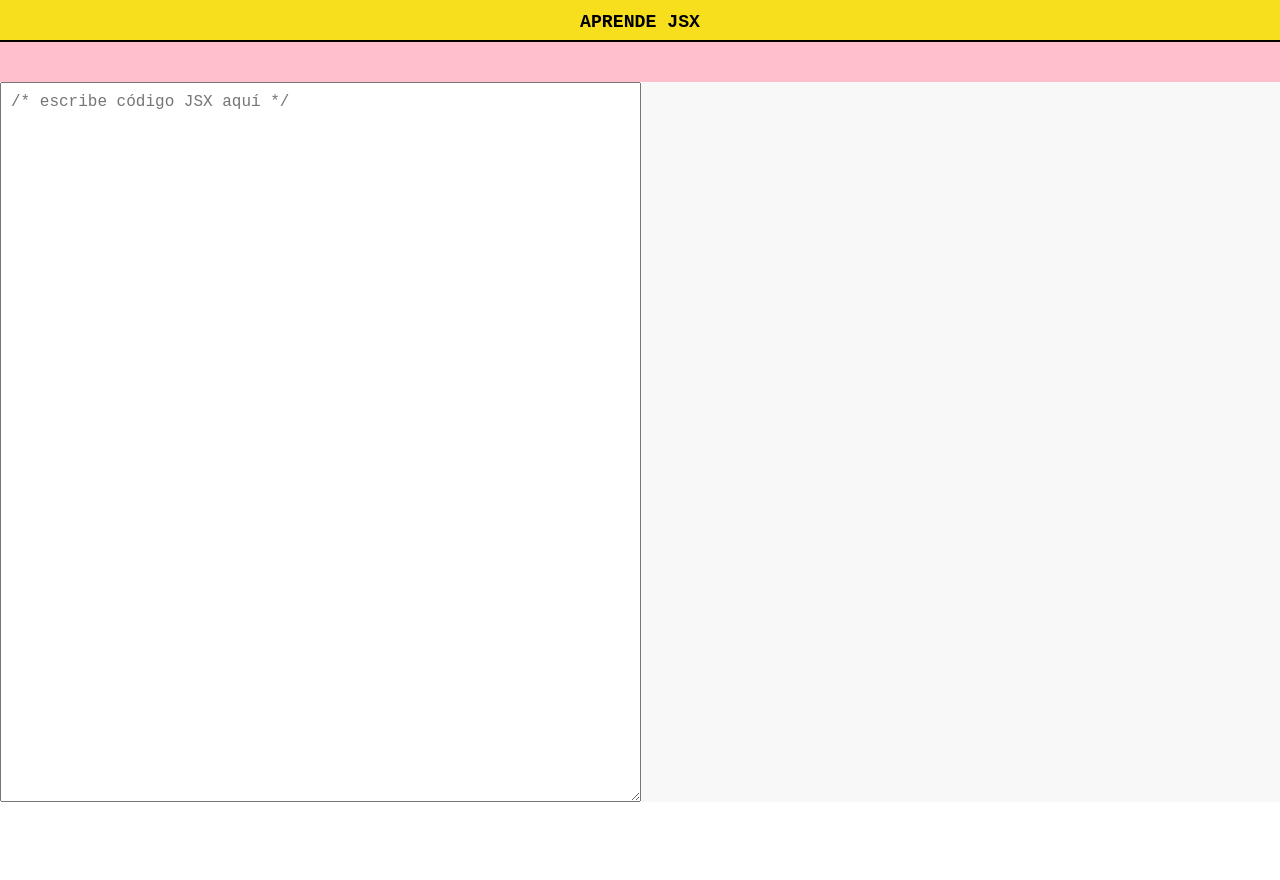
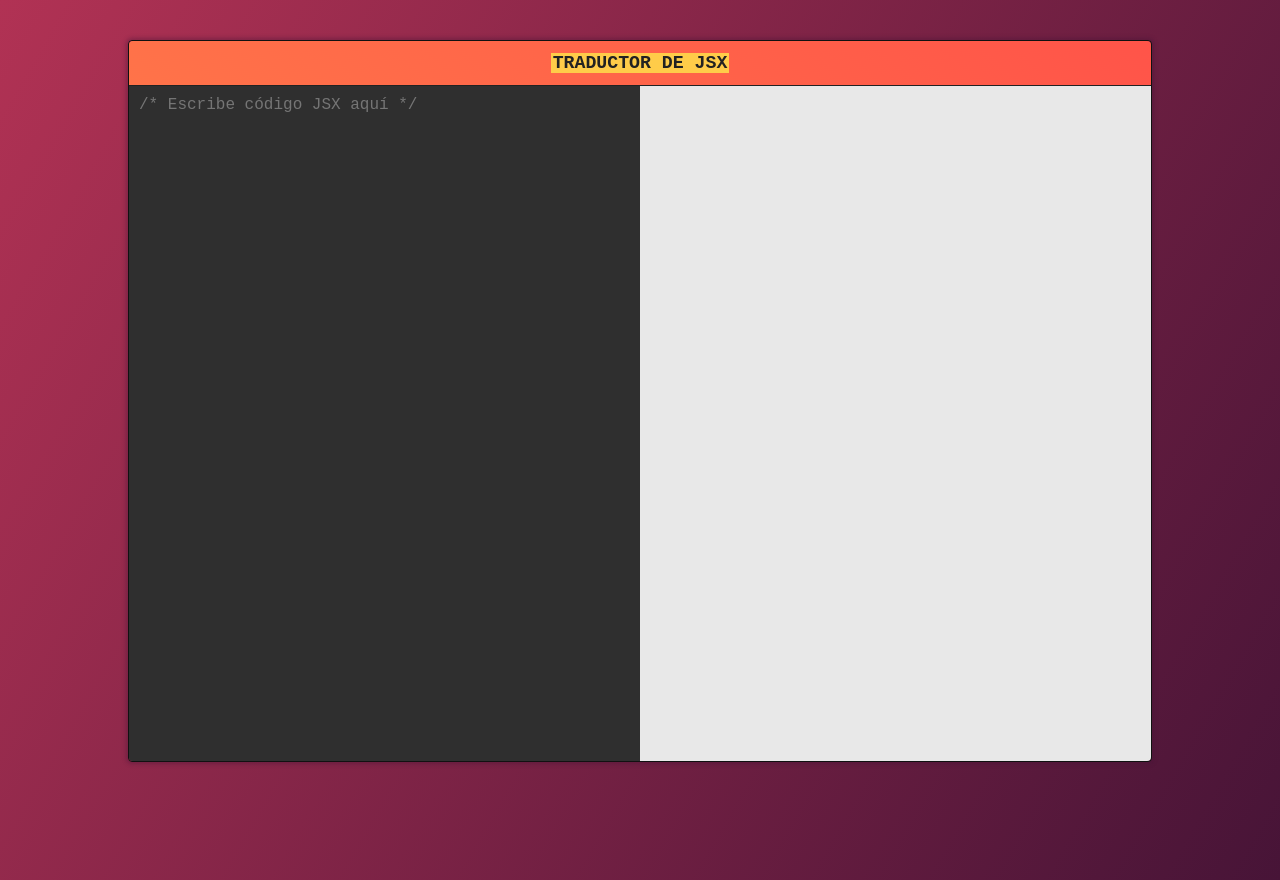
Before and after one commit to juanmnl/learnJSX, a React (Create React App) app: page / in a window 1280 px wide. Before the commit the page ends 802 px from the top, so only its background shows below. Built offline with nearby package versions, Linux system fonts and the light colour scheme.

Commit message:
Hide error message container, fix overall styles

```diff
--- a/public/index.html
+++ b/public/index.html
@@ -4,7 +4,7 @@
     <meta charset="utf-8">
     <meta name="viewport" content="width=device-width, initial-scale=1">
     <link rel="shortcut icon" href="%PUBLIC_URL%/favicon.ico">
-    <title>Aprende JSX</title>
+    <title>Traductor de JSX</title>
     <script src="https://cdnjs.cloudflare.com/ajax/libs/babel-standalone/6.19.0/babel.js"></script>
   </head>
   <body>
--- a/src/components/App.js
+++ b/src/components/App.js
@@ -9,7 +9,7 @@ class App extends Component {
       input: '',
       output: '',
       err: '',
-      placeholder: '/* escribe código JSX aquí */',
+      placeholder: '/* Escribe código JSX aquí */',
     }
   }
 
@@ -30,10 +30,13 @@ class App extends Component {
 
   render() {
     return (
-      <div>
-        <Navbar title='Aprende JSX' />
-        <header>{this.state.err}</header>
-        <section className="container">
+      <div className='app-container'>
+        <Navbar title='Traductor de JSX' />
+        {this.state.err
+          ? <div className='error'>{this.state.err}</div>
+          : ''
+        }
+        <section className="section-container">
           <textarea
             onChange={this.update.bind(this)}
             defaultValue={this.state.input}
--- a/src/index.css
+++ b/src/index.css
@@ -1,6 +1,8 @@
 /*GLOBAL CSS*/
 body {
+  height: 100vh;
   margin: 0;
-  padding: 0;
+  padding: 40px 10%;
   font-family: monospace;
+  background: linear-gradient(120deg, #B13254, #471437);
 }
--- a/src/styles/App.css
+++ b/src/styles/App.css
@@ -1,35 +1,52 @@
+
+.app-container {
+  display: flex;
+  flex-direction: column;
+  border: 1px solid #111;
+  border-radius: 4px;
+  box-shadow: 0px 0px 4px 2px rgba(71, 20, 55, 0.40);
+  height: 90vh;
+}
 
 .navbar {
   display: flex;
-  color: black;
-  background-color: #f7df1e;
+  color: #222;
+  background-color: #FF5449;
+  background: linear-gradient(40deg, #FF7349, #FF5449);
   justify-content: center;
   text-transform: uppercase;
-  height: 5vh;
-  border-bottom: 2px solid black;
+  border-bottom: 1px solid #222;
+  border-radius: 4px 4px 0 0;
 }
 
 .navbar h1 {
   display: inline-block;
   font-size: 1.4em;
+  background-color: #ffcc49;
+  padding: 0 2px;
 }
 
-header {
+.error {
   display: block;
-  height: 5vh;
   overflow: auto;
-  background-color: pink;
+  background-color: #ffdce9;
   color: red;
   font-size: 16px;
+  padding: 10px;
+  box-shadow: inset 0px 0px 4px 1px rgba(255, 132, 132, 0.3);
+  border-bottom: 1px solid #222;
 }
 
-.container {
-  height: 90vh;
+.section-container {
   display: flex;
+  border-radius: 0 0 4px 4px;
+  flex-grow: 1;
 }
 
 pre {
-  background-color: #f8f8f8;
+  background-color: #e8e8e8;
+  border-radius: 0 0 4px 0;
+  flex-grow: 1;
 }
 
 pre, textarea {
@@ -41,6 +58,15 @@ pre, textarea {
   color: #222222;
 }
 
+textarea {
+  color: white;
+  background-color: #2f2f2f;
+  border-radius: 0 0 0 4px;
+  border: 0;
+  resize: none;
+  flex-grow: 1;
+}
+
 textarea:focus {
   outline: 0;
 }
```
